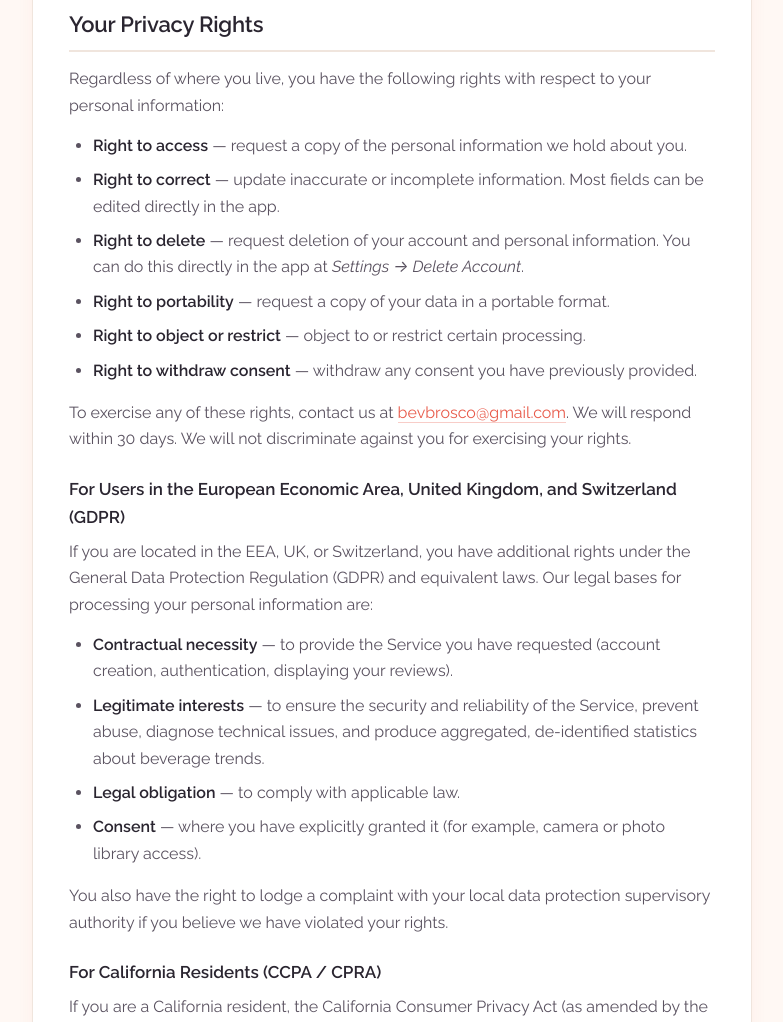
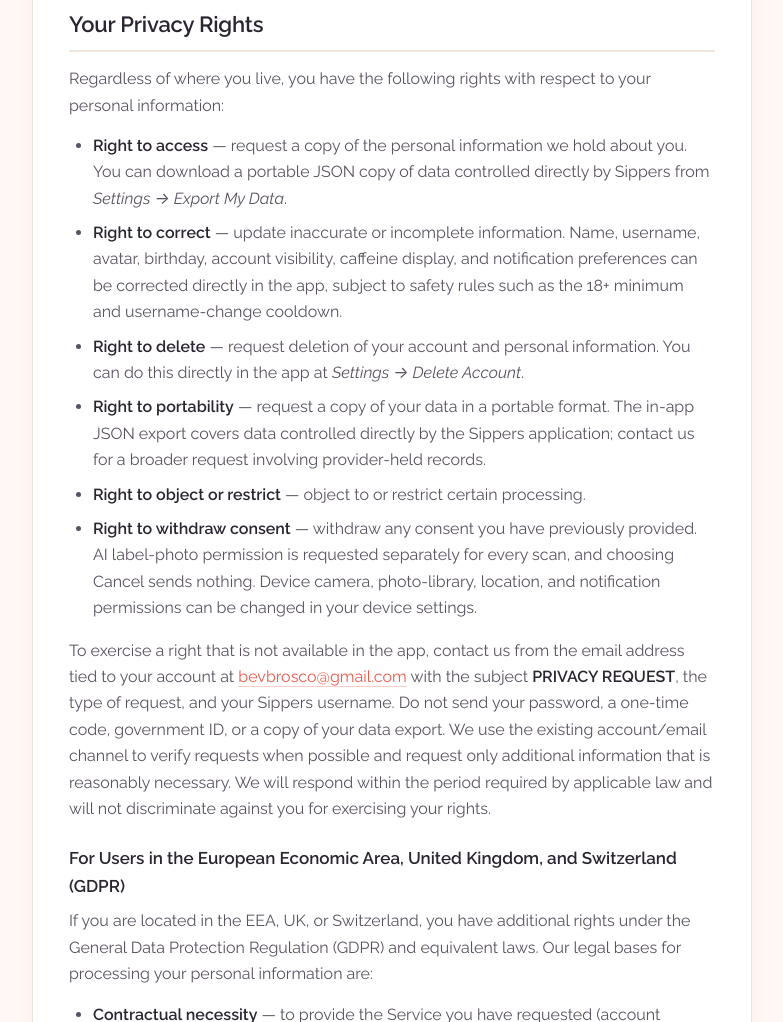
Before and after one commit to bevbrosco/sippers-legal, a plain HTML site: page privacy.html in a window 1280 px wide. Shown: the part 5940-6962 px from the top of the page, without its empty margins (248-1031 px from the left). Drawn offline with Linux system fonts and the light colour scheme.

Commit message:
docs(legal): document privacy request workflows

```diff
--- a/privacy.html
+++ b/privacy.html
@@ -442,12 +442,16 @@
         <ul>
           <li>
             <strong>Right to access</strong> &mdash; request a copy of the
-            personal information we hold about you.
+            personal information we hold about you. You can download a portable
+            JSON copy of data controlled directly by Sippers from
+            <em>Settings &rarr; Export My Data</em>.
           </li>
           <li>
             <strong>Right to correct</strong> &mdash; update inaccurate or
-            incomplete information. Most fields can be edited directly in the
-            app.
+            incomplete information. Name, username, avatar, birthday, account
+            visibility, caffeine display, and notification preferences can be
+            corrected directly in the app, subject to safety rules such as the
+            18+ minimum and username-change cooldown.
           </li>
           <li>
             <strong>Right to delete</strong> &mdash; request deletion of your
@@ -456,7 +460,9 @@
           </li>
           <li>
             <strong>Right to portability</strong> &mdash; request a copy of your
-            data in a portable format.
+            data in a portable format. The in-app JSON export covers data
+            controlled directly by the Sippers application; contact us for a
+            broader request involving provider-held records.
           </li>
           <li>
             <strong>Right to object or restrict</strong> &mdash; object to or
@@ -464,14 +470,25 @@
           </li>
           <li>
             <strong>Right to withdraw consent</strong> &mdash; withdraw any
-            consent you have previously provided.
+            consent you have previously provided. AI label-photo permission is
+            requested separately for every scan, and choosing Cancel sends
+            nothing. Device camera, photo-library, location, and notification
+            permissions can be changed in your device settings.
           </li>
         </ul>
         <p>
-          To exercise any of these rights, contact us at
-          <a href="mailto:bevbrosco@gmail.com">bevbrosco@gmail.com</a>. We will
-          respond within 30 days. We will not discriminate against you for
-          exercising your rights.
+          To exercise a right that is not available in the app, contact us from
+          the email address tied to your account at
+          <a href="mailto:bevbrosco@gmail.com?subject=PRIVACY%20REQUEST"
+            >bevbrosco@gmail.com</a
+          >
+          with the subject <strong>PRIVACY REQUEST</strong>, the type of request,
+          and your Sippers username. Do not send your password, a one-time code,
+          government ID, or a copy of your data export. We use the existing
+          account/email channel to verify requests when possible and request
+          only additional information that is reasonably necessary. We will
+          respond within the period required by applicable law and will not
+          discriminate against you for exercising your rights.
         </p>
 
         <h3>
```
Also changed, not shown: support.html (+29 -5 lines).
